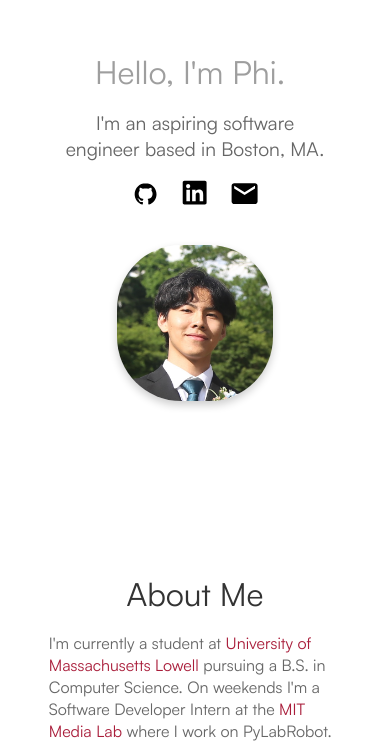
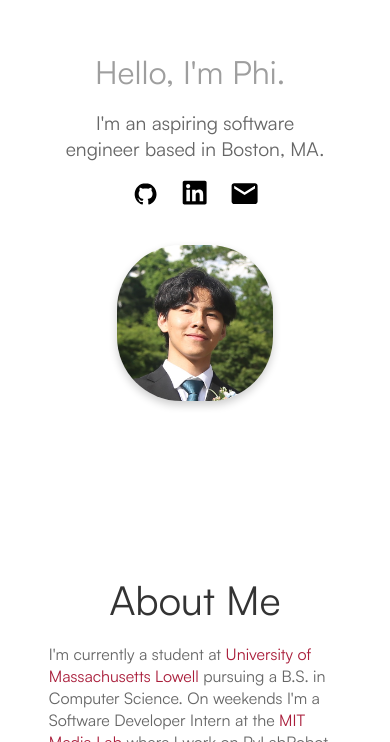
Before and after one commit to Ph1so/personal-website, a React (Create React App) app: page / in a window 390 px wide. Shown: the part 102-844 px from the top of the page. Built offline with nearby package versions, Linux system fonts and the light colour scheme; grey boxes are pictures that could not be loaded.

Commit message:
animations

```diff
--- a/package.json
+++ b/package.json
@@ -7,9 +7,11 @@
     "@testing-library/jest-dom": "^5.17.0",
     "@testing-library/react": "^13.4.0",
     "@testing-library/user-event": "^13.5.0",
+    "framer-motion": "^11.3.24",
     "react": "^18.3.1",
     "react-dom": "^18.3.1",
     "react-icons": "^5.2.1",
+    "react-intersection-observer": "^9.13.0",
     "react-scripts": "^5.0.1",
     "react-type-animation": "^3.2.0",
     "web-vitals": "^2.1.4"
--- a/src/components/About.css
+++ b/src/components/About.css
@@ -9,6 +9,7 @@
   max-width: 75vmin; /* Limit width */
   width: 90%; /* Default width */
   height: auto; /* Allow height to adjust based on content */
+  /* Add a transition effect if needed for non-animated properties */
 }
 
 .about-title {
@@ -44,8 +45,4 @@
   .about-description {
     font-size: 1rem; /* Decrease font size for smaller screens */
   }
-
-  .about-title {
-    font-size: 2em;
-  }
 }
--- a/src/components/About.js
+++ b/src/components/About.js
@@ -1,9 +1,30 @@
-import React from "react";
+import React, { useState, useEffect } from "react";
+import { motion } from "framer-motion";
+import { useInView } from "react-intersection-observer";
 import "./About.css";
 
 const About = () => {
+  const [animate, setAnimate] = useState(false);
+  const { ref, inView } = useInView({
+    threshold: 0.1, // Percentage of the component that needs to be visible
+  });
+
+  useEffect(() => {
+    if (inView) {
+      setAnimate(true);
+    } else {
+      setAnimate(false); // Optional: Reset animation when out of view
+    }
+  }, [inView]);
+
   return (
-    <div className="about-container">
+    <motion.div
+      ref={ref}
+      initial={{ opacity: 0, y: 50 }} // Initial state
+      animate={animate ? { opacity: 1, y: 0 } : { opacity: 0, y: 50 }} // Animation based on state
+      transition={{ duration: 0.6, ease: "easeOut" }} // Transition properties
+      className="about-container"
+    >
       <div className="about-title">About Me</div>
       <div className="about-description">
         I'm currently a student at{" "}
@@ -16,7 +37,7 @@ const About = () => {
         When I'm not coding, I'm a foosball enthusiast and a 3D artist on
         Blender.
       </div>
-    </div>
+    </motion.div>
   );
 };
 
--- a/src/components/Projects.js
+++ b/src/components/Projects.js
@@ -1,10 +1,22 @@
 import React from "react";
+import { motion } from "framer-motion";
+import { useInView } from "react-intersection-observer";
+import { DiGithubBadge } from "react-icons/di";
 import "./Projects.css";
-import { DiGithubBadge } from "react-icons/di";
 
 const Projects = () => {
+  const { ref, inView } = useInView({
+    threshold: 0.1, // Percentage of the component that needs to be visible
+  });
+
   return (
-    <div className="projects-container">
+    <motion.div
+      ref={ref}
+      initial={{ opacity: 0, y: 50 }} // Initial state
+      animate={inView ? { opacity: 1, y: 0 } : { opacity: 0, y: 50 }} // Animation based on visibility
+      transition={{ duration: 0.6, ease: "easeOut" }} // Transition properties
+      className="projects-container"
+    >
       <div className="projects-title">Projects</div>
       <div className="projects-description">
         Explore some of the exciting projects I've been working on! These
@@ -65,7 +77,7 @@ const Projects = () => {
           </a>
         </div>
       </div>
-    </div>
+    </motion.div>
   );
 };
 
```
Also changed, not shown: 1 other file (tests, documents, lock files or other folders).
